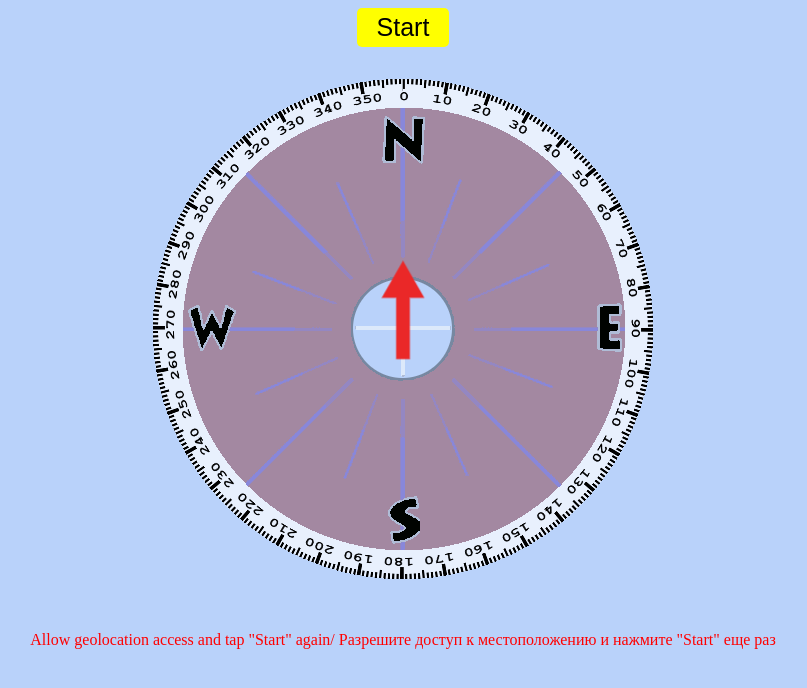
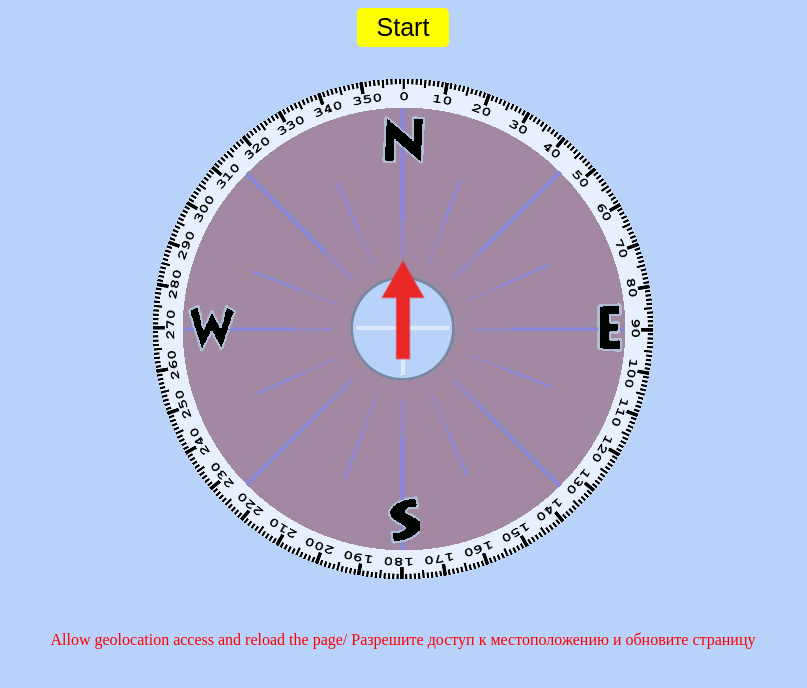
Before and after one commit to truth7eeker/qibla-app, a React (Create React App) app: page / in a window 1280 px wide. Both pictures are taken after a click on the button "Start". Shown: the top 688 px of the page, without its empty margins (237-1044 px from the left). Built offline with nearby package versions, Linux system fonts and the light colour scheme; no server answers.

Commit message:
change error message

```diff
--- a/src/App.js
+++ b/src/App.js
@@ -87,7 +87,7 @@ function App() {
                <img src={arrow} className="compass-arrow" alt="arrow" />
             </div>
             <p style={{ opacity: start && !pointDegree ? '1' : '0' }} className="compass-alert">
-               Allow geolocation access and tap "Start" again/ Разрешите доступ к местоположению и нажмите "Start" еще раз
+               Allow geolocation access and reload the page/ Разрешите доступ к местоположению и обновите страницу
             </p>
          </div>
       </div>
```
